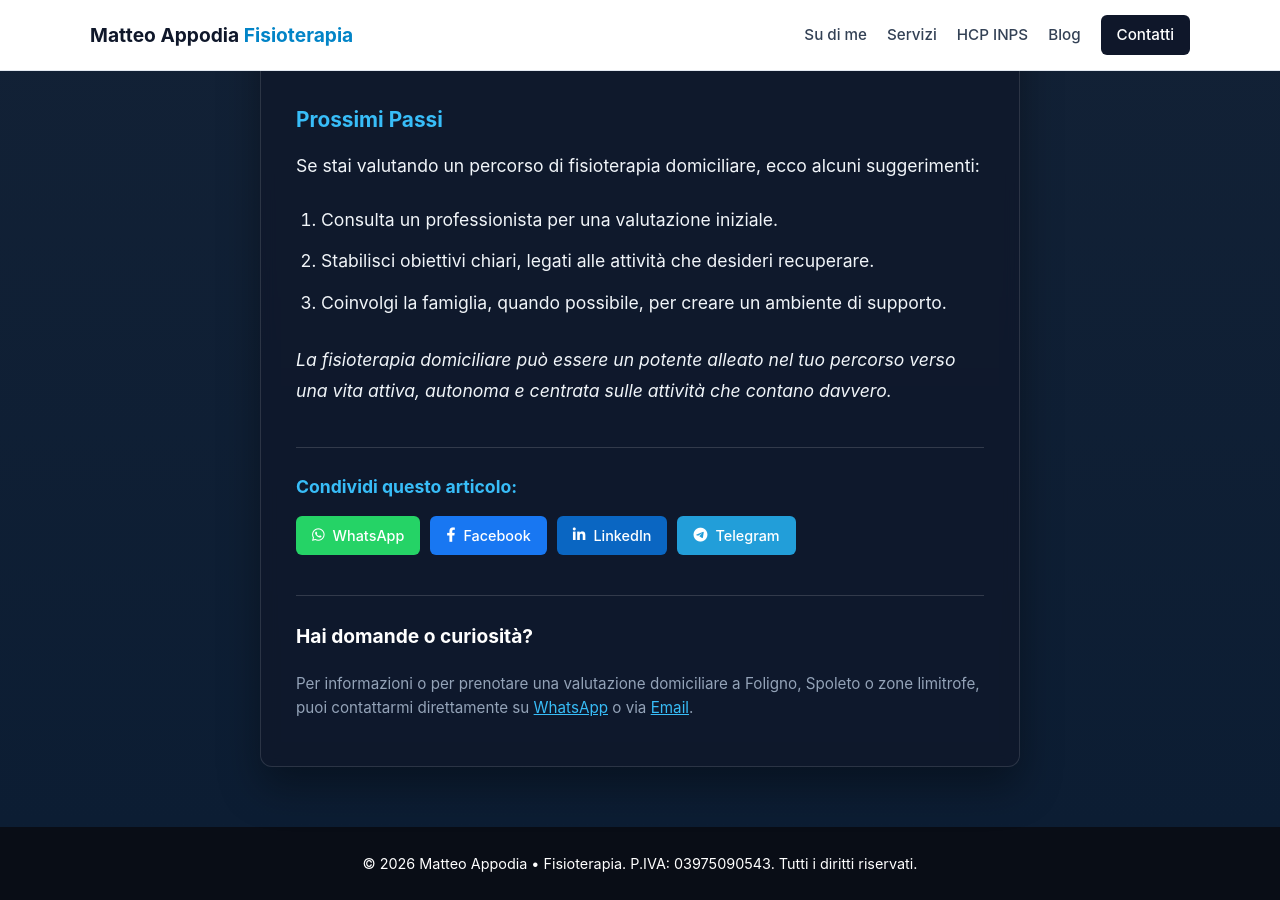
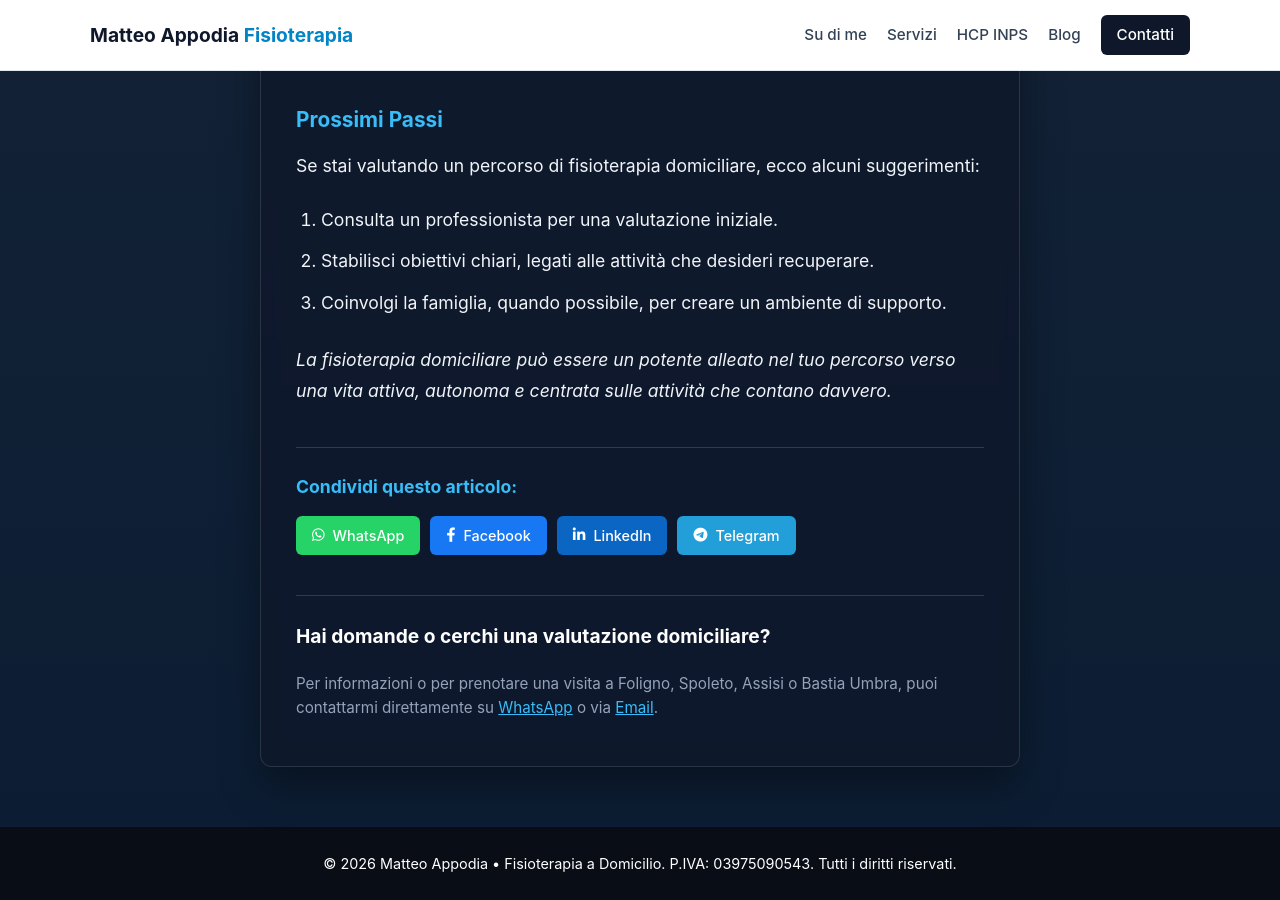
Before and after one commit to matteoappodia02-max/matteo-appodia-fisioterapista, a Jekyll site: the page built from _posts/2026-02-17-fisioterapia-domiciliare-un-approccio-innovativo.md, in a window 1280 px wide and 900 px high, scrolled down 4010 px. Built offline with Jekyll 4.4.1, drawn with Linux system fonts in a browser that asks for light colours; some of the changed lines change nothing that is shown.

Commit message:
Update default.html

```diff
--- a/_layouts/default.html
+++ b/_layouts/default.html
@@ -3,10 +3,64 @@
 <head>
     <meta charset="UTF-8">
     <meta name="viewport" content="width=device-width, initial-scale=1.0">
-    <title>{% if page.title %}{{ page.title }} • Matteo Appodia Fisioterapia{% else %}Matteo Appodia • Fisioterapia a Domicilio{% endif %}</title>
-    <!-- Collegamento a style.css -->
+
+    <!-- TITOLO SEO DINAMICO -->
+    <title>{% if page.title %}{{ page.title }} • Dott. Matteo Appodia Fisioterapista{% else %}Fisioterapia a Domicilio Foligno, Spoleto, Assisi • Dott. Matteo Appodia{% endif %}</title>
+
+    <!-- META DESCRIPTION PER GOOGLE -->
+    <meta name="description" content="{% if page.excerpt %}{{ page.excerpt | strip_html | strip_newlines | truncate: 160 }}{% else %}Fisioterapia a domicilio a Foligno, Spoleto, Assisi e Bastia Umbra. Riabilitazione muscoloscheletrica, neurologica e post-operatoria basata sulle evidenze. Servizio HCP INPS.{% endif %}">
+    <meta name="author" content="Matteo Appodia">
+    <meta name="robots" content="index, follow">
+
+    <!-- URL CANONICAL -->
+    <link rel="canonical" href="{{ site.url }}{{ site.baseurl }}{{ page.url }}">
+
+    <!-- OPEN GRAPH (Anteprima per WhatsApp, Facebook e Google) -->
+    <meta property="og:locale" content="it_IT">
+    <meta property="og:type" content="{% if page.title %}article{% else %}website{% endif %}">
+    <meta property="og:title" content="{% if page.title %}{{ page.title }}{% else %}Matteo Appodia • Fisioterapia a Domicilio Foligno e Spoleto{% endif %}">
+    <meta property="og:description" content="{% if page.excerpt %}{{ page.excerpt | strip_html | strip_newlines | truncate: 160 }}{% else %}Fisioterapia e riabilitazione a domicilio nelle zone di Foligno, Spoleto, Assisi e Bastia Umbra.{% endif %}">
+    <meta property="og:url" content="{{ site.url }}{{ site.baseurl }}{{ page.url }}">
+    <meta property="og:site_name" content="Matteo Appodia Fisioterapia">
+    {% if page.image %}
+    <meta property="og:image" content="{{ site.url }}{{ site.baseurl }}/{{ page.image }}">
+    {% endif %}
+
+    <!-- CSS & FONTS -->
     <link rel="stylesheet" href="{{ site.baseurl }}/style.css">
     <link rel="stylesheet" href="https://cdnjs.cloudflare.com/ajax/libs/font-awesome/6.4.0/css/all.min.css">
+
+    <!-- DATI STRUTTURATI GOOGLE SCHEMA.ORG (Physiotherapist / LocalBusiness) -->
+    <script type="application/ld+json">
+    {
+      "@context": "https://schema.org",
+      "@type": "Physiotherapist",
+      "name": "Matteo Appodia Fisioterapia a Domicilio",
+      "image": "{{ site.url }}{{ site.baseurl }}/images/matteo-appodia.jpg",
+      "telePhone": "+393703448214",
+      "email": "matteo.appodia02@gmail.com",
+      "vatID": "03975090543",
+      "priceRange": "€€",
+      "address": {
+        "@type": "PostalAddress",
+        "addressLocality": "Foligno",
+        "addressRegion": "PG",
+        "addressCountry": "IT"
+      },
+      "areaServed": [
+        { "@type": "City", "name": "Foligno" },
+        { "@type": "City", "name": "Spoleto" },
+        { "@type": "City", "name": "Assisi" },
+        { "@type": "City", "name": "Bastia Umbra" }
+      ],
+      "medicalSpecialty": [
+        "Musculoskeletal",
+        "Neurologic",
+        "Physiotherapy"
+      ],
+      "url": "{{ site.url }}{{ site.baseurl }}"
+    }
+    </script>
 </head>
 <body>
 
@@ -24,7 +78,10 @@
         </div>
     </header>
 
-    <!-- Layout per la lettura degli articoli del Blog -->
+    <!-- Content -->
+    {% if page.url == "/" or page.url == "/index.html" %}
+        {{ content }}
+    {% else %}
         <main class="post-page">
             <div class="post-container">
                 <a href="{{ site.baseurl }}/#blog" class="btn-back"><i class="fas fa-arrow-left"></i> Torna al Blog</a>
@@ -59,18 +116,19 @@
 
                     <!-- SEZIONE CONTATTI FINE ARTICOLO -->
                     <div class="comments-section">
-                    <h4>Hai domande o curiosità?</h4>
-                    <p style="font-size:0.95rem; color:#94a3b8;">Per informazioni o per prenotare una valutazione domiciliare a Foligno, Spoleto o zone limitrofe, puoi contattarmi direttamente su <a href="https://wa.me/393703448214" style="color:#38bdf8;" target="_blank">WhatsApp</a> o via <a href="mailto:matteo.appodia02@gmail.com" style="color:#38bdf8;">Email</a>.</p>
+                        <h4>Hai domande o cerchi una valutazione domiciliare?</h4>
+                        <p style="font-size:0.95rem; color:#94a3b8;">Per informazioni o per prenotare una visita a Foligno, Spoleto, Assisi o Bastia Umbra, puoi contattarmi direttamente su <a href="https://wa.me/393703448214" style="color:#38bdf8;" target="_blank">WhatsApp</a> o via <a href="mailto:matteo.appodia02@gmail.com" style="color:#38bdf8;">Email</a>.</p>
                     </div>
 
                 </article>
             </div>
         </main>
+    {% endif %}
 
     <!-- Footer -->
     <footer>
         <div class="container footer-content">
-            <p>&copy; 2026 Matteo Appodia • Fisioterapia. P.IVA: 03975090543. Tutti i diritti riservati.</p>
+            <p>&copy; 2026 Matteo Appodia • Fisioterapia a Domicilio. P.IVA: 03975090543. Tutti i diritti riservati.</p>
         </div>
     </footer>
 
```
Lines whose indentation alone changed are shown as unchanged.
